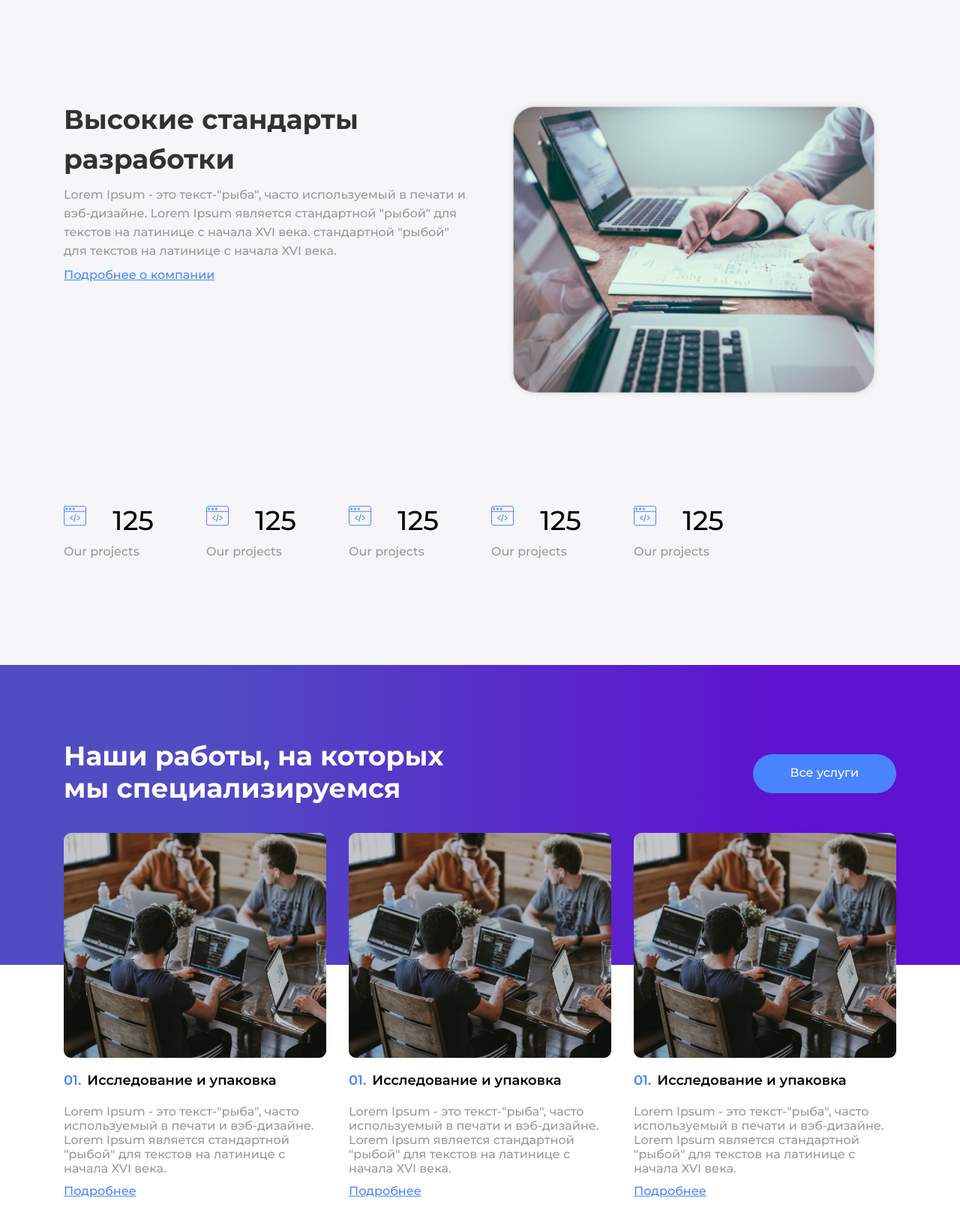
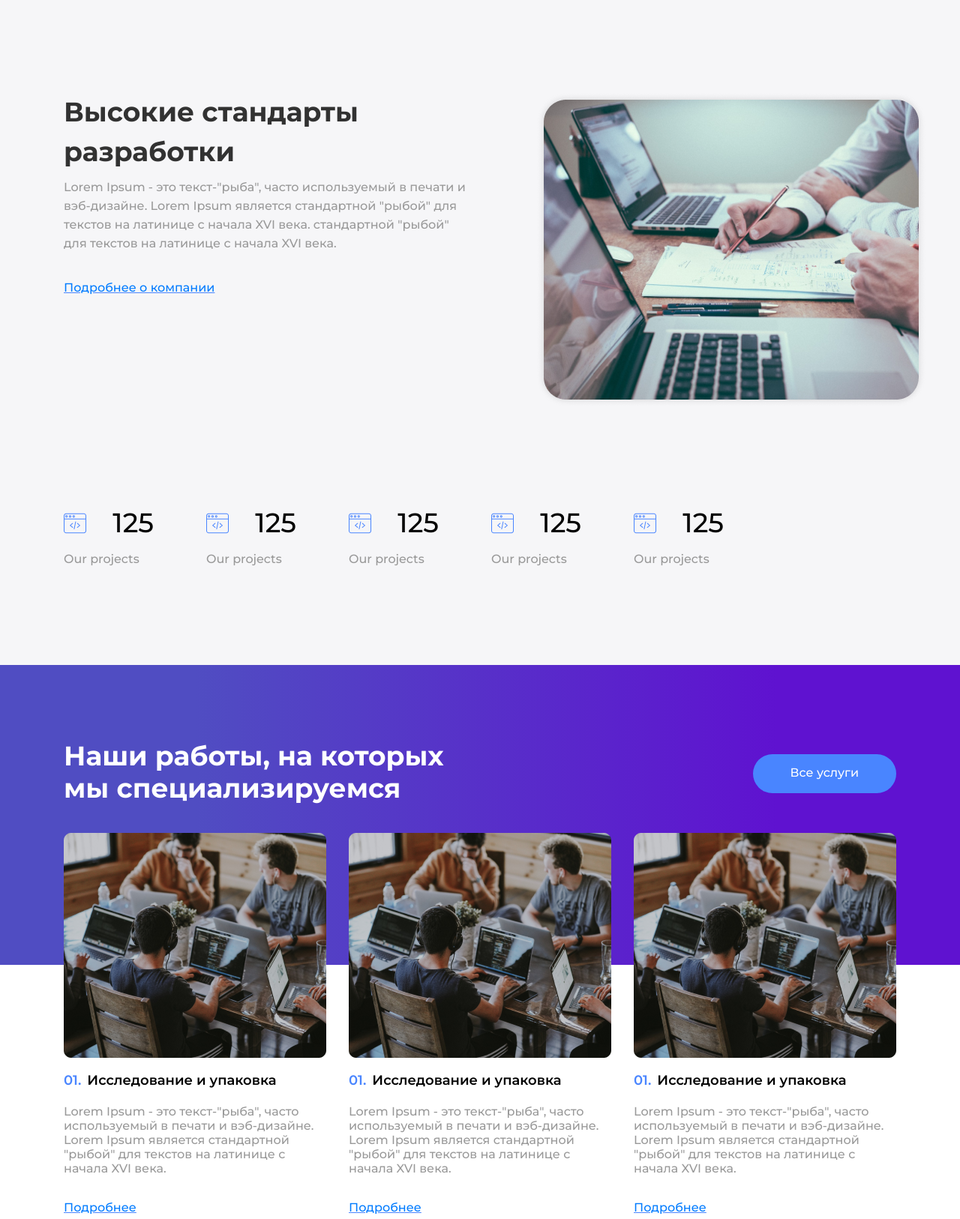
Before and after one commit to Shermatov/Figma, a plain HTML site: page index.html in a window 1280 px wide. Shown: the part 1480-3106 px from the top of the page at 75% size. Drawn offline with nearby package versions, Linux system fonts and the light colour scheme.

Commit message:
initial4

```diff
--- a/css/style.css
+++ b/css/style.css
@@ -114,9 +114,7 @@ header:before{
     margin-bottom: 70px;
 }
 
-.about__items{
 
-}
 .about__items-svg{
     border: 1px solid #4985FF;
     border-radius: 50px;
@@ -195,12 +193,11 @@ header:before{
     text-decoration-line: underline;
     font-weight: 500;
     color: #4985FF;
+    margin-top: 35px;
 
 }
 .img_testimoniols{
-    width: 500px;
-    height: 400px;
-
+    padding-left: 100px;
 }
 .border{
     border: 1px solid #E0E0E0;
@@ -210,6 +207,7 @@ header:before{
     color: #000000;
     float: right;
     margin-right: 40px;
+    margin-top: -7px;
 }
 .number_title{
     color: #999999;
@@ -287,7 +285,7 @@ header:before{
     font-weight: 500;
     font-size: 16px;
     text-decoration-line: underline;
-    margin-top:20px ;
+    margin-top:30px ;
 
 }
 .works_items{
@@ -324,7 +322,7 @@ header:before{
     border-radius: 30px;
     transition: 0.4s;
     margin-left: 466px;
-    margin-top: 30px;
+    margin-top: 60px;
 
 }
 .project_btn:hover{
@@ -451,9 +449,10 @@ header:before{
     text-align: center;
     color: #999999;
     margin: auto;
-     padding-top: 50px;
+    padding-top: 50px;
 
 }
+
 
 
 
--- a/index.html
+++ b/index.html
@@ -105,7 +105,7 @@
             <div class="col-lg-6">
                 <h2 class="testimoniols__title">Высокие стандарты <br> разработки</h2>
                 <h4 class="testimoniols__description">Lorem Ipsum - это текст-"рыба", часто используемый в печати и вэб-дизайне. Lorem Ipsum является стандартной "рыбой" для текстов на латинице с начала XVI века. стандартной "рыбой" для текстов на латинице с начала  XVI века.</h4>
-                <a href="#" class="link_">Подробнее о компании</a>
+                <div class="link_"> <a href="#">Подробнее о компании</a></div>
             </div>
             <div class="col-lg-6 d-flex justify-content-center align-items-center m-auto">
                 <img src="./images/Rectangle%202.png" alt="" class="img_testimoniols">
@@ -149,19 +149,19 @@
             <img src="./images/people.png" alt="" class="works_people">
             <h4 class="work_number"> <span>01.</span>Исследование и упаковка</h4>
             <h3 class="work__description"> Lorem Ipsum - это текст-"рыба", часто используемый в печати и вэб-дизайне. Lorem Ipsum является стандартной "рыбой" для текстов на латинице с начала XVI века.</h3>
-            <a href="#" class="work_link">Подробнее</a>
+                <div class="work_link"><a href="#">Подробнее</a></div>
         </div>
             <div class="col-lg-4">
             <img src="./images/people.png" alt="" class="works_people">
             <h4 class="work_number"> <span>01.</span>Исследование и упаковка</h4>
             <h3 class="work__description"> Lorem Ipsum - это текст-"рыба", часто используемый в печати и вэб-дизайне. Lorem Ipsum является стандартной "рыбой" для текстов на латинице с начала XVI века.</h3>
-            <a href="#" class="work_link">Подробнее</a>
+                <div class="work_link"><a href="#">Подробнее</a></div>
         </div>
             <div class="col-lg-4">
             <img src="./images/people.png" alt="" class="works_people">
             <h4 class="work_number"> <span>01.</span>Исследование и упаковка</h4>
             <h3 class="work__description"> Lorem Ipsum - это текст-"рыба", часто используемый в печати и вэб-дизайне. Lorem Ipsum является стандартной "рыбой" для текстов на латинице с начала XVI века.</h3>
-            <a href="#" class="work_link">Подробнее</a>
+                <div class="work_link"><a href="#">Подробнее</a></div>
         </div>
             </div>
         </div>
@@ -212,7 +212,7 @@
                 <a href="#" class="follow_btn">Подписаться </a>
             </div>
         </div>
-            <h5 class="dark_title">Мы не шлем спам, и передаем никому ваши данные.</h5>
+        <h5 class="dark_title">Мы не шлем спам, и передаем никому ваши данные.</h5>
 
 
     </div>
```
Also changed, not shown: css/media.css (added).
